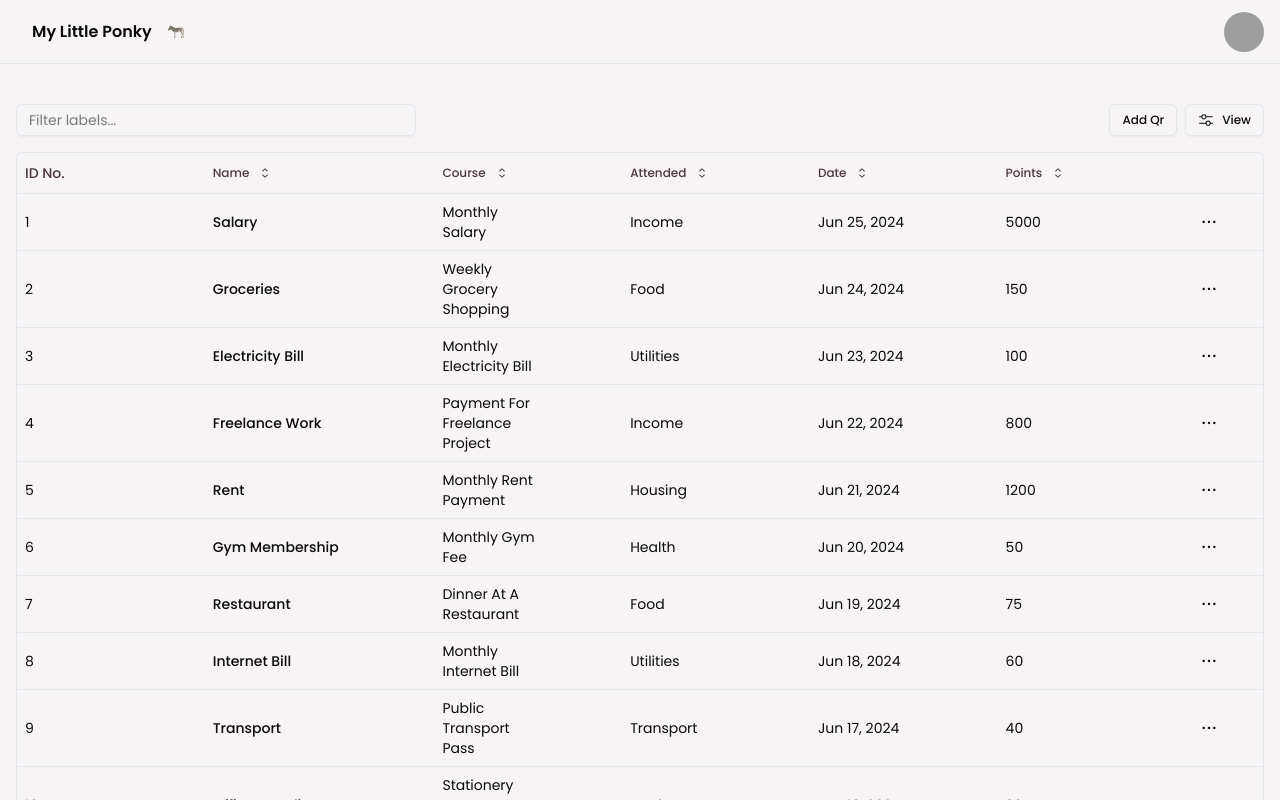
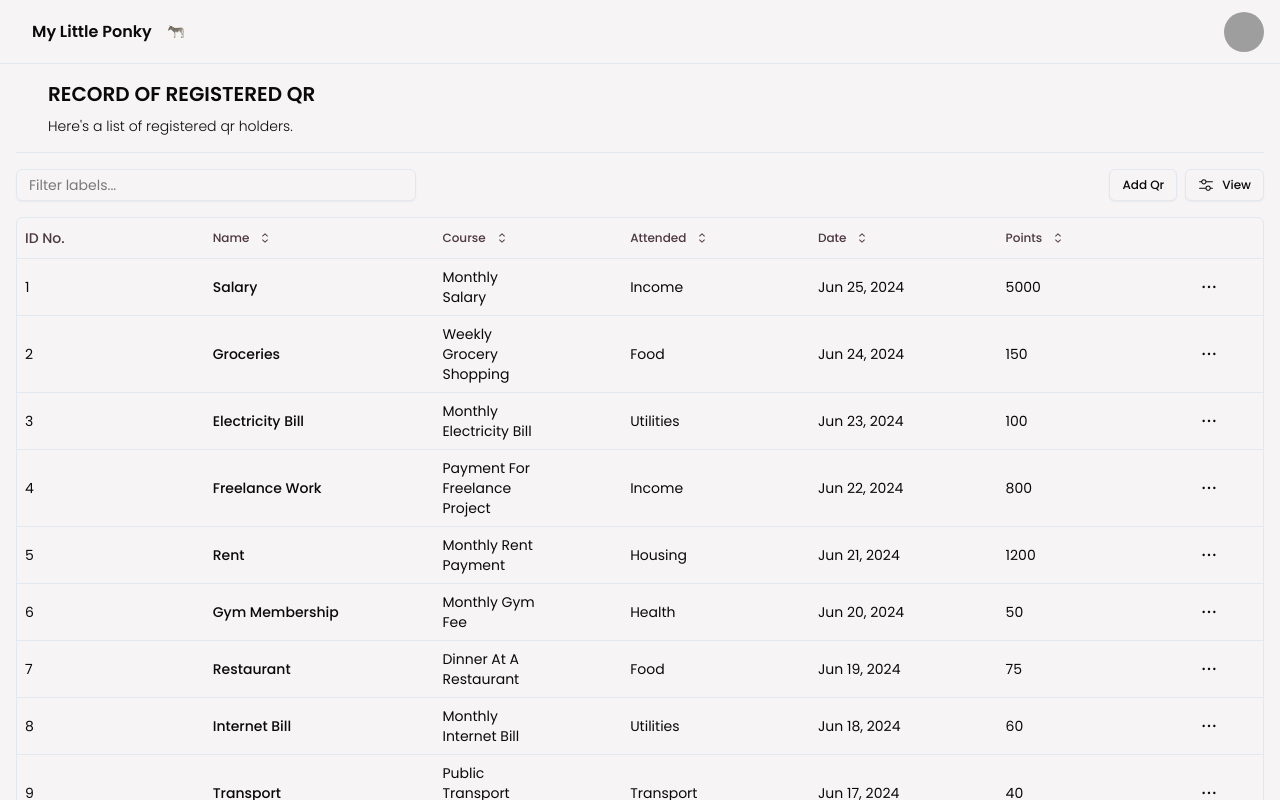
Before and after one commit to sdevmarc/uapsa-upd, a React (Vite) app in the folder client/: page /dashboard in a window 1280 px wide. Shown: the top 800 px of the page. Built offline with nearby package versions, Linux system fonts and the light colour scheme; grey boxes are pictures that could not be loaded.

Commit message:
feat: Add HeadSection component

```diff
--- a/client/src/pages/Dashboard.tsx
+++ b/client/src/pages/Dashboard.tsx
@@ -1,9 +1,10 @@
 import { DataTable } from "@/components/data-table-components/data-table";
-import {  QR } from "@/components/data-table-components/schema";
+import { QR } from "@/components/data-table-components/schema";
 import Header from "@/components/header";
 import QRData from '@/components/data-table-components/data.json'
 import { useState } from "react";
 import { qrcolumns } from "@/components/data-table-components/columns/qr-columns";
+import HeadSection, { SubHeadSectionDetails } from "@/components/head-section";
 
 export default function Dashboard() {
     const [data, setData] = useState<QR[]>(QRData)
@@ -12,7 +13,13 @@ export default function Dashboard() {
         <>
             <div className="w-full flex flex-col justify-center items-center">
                 <Header />
-                <div className="w-full max-w-[90rem] pt-10 px-4">
+                <div className="w-full max-w-[90rem] px-4 flex flex-col gap-4">
+                    <HeadSection>
+                        <SubHeadSectionDetails
+                            title="RECORD OF REGISTERED QR"
+                            description="Here's a list of registered qr holders."
+                        />
+                    </HeadSection>
                     <DataTable columns={qrcolumns} data={data} />
                 </div>
             </div>
```
